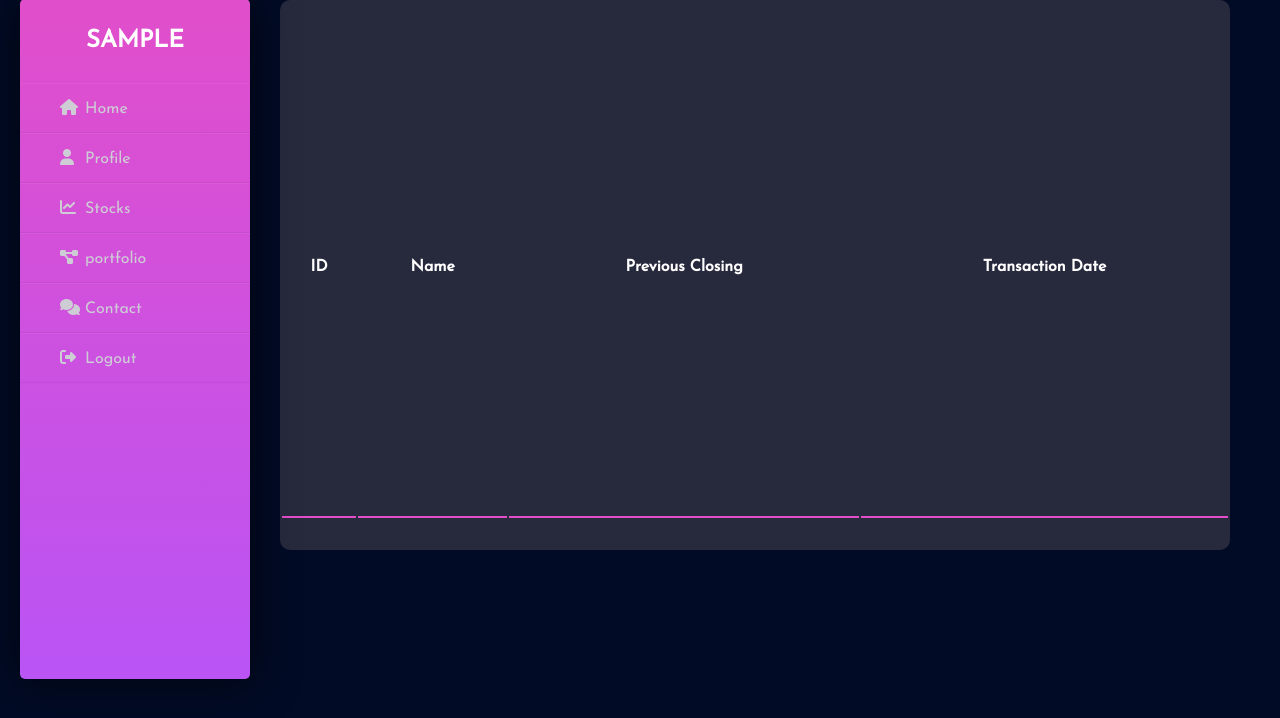
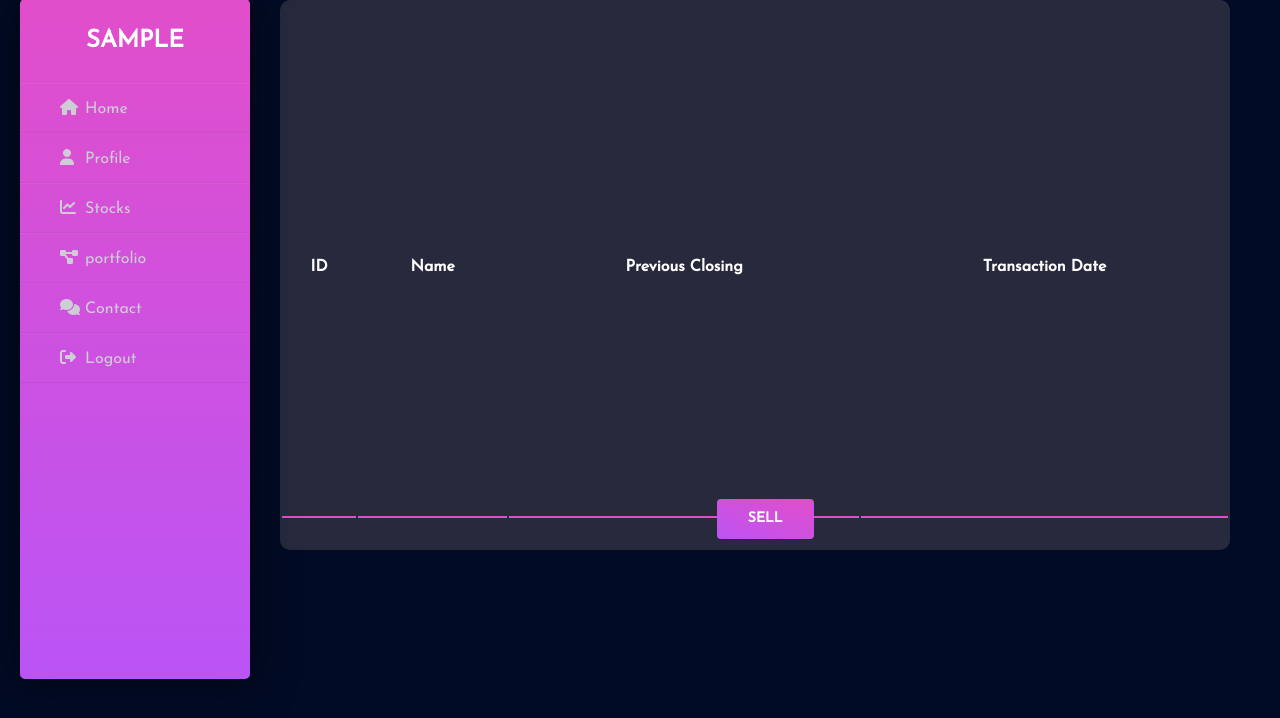
Before and after one commit to unais5/Investfly, a Flask app: page /portfolio in a window 1280 px wide. Shown: the part 58-776 px from the top of the page. Run offline with Flask 2, Linux system fonts and the light colour scheme; the visitor is signed in with stand-in values (Sample User, id 1); data comes from the database, SQL or seed files in the repository; data that the repository does not hold is empty; some libraries are stand-ins or nearby versions.

Commit message:
Portfolio

```diff
--- a/app/Static/css/portfolio.css
+++ b/app/Static/css/portfolio.css
@@ -27,3 +27,39 @@
       padding: 5px;
       border-bottom: 2px solid #e14eca;
     }
+
+    .btn {
+      display: inline-block;
+      margin-left: 170px;
+      font-weight: 600;
+      color: #525f7f;
+      text-align: center;
+      vertical-align: middle;
+      user-select: none;
+      background-color: transparent;
+      border: 1px solid transparent;
+      padding: 10px 30px;
+      font-size: 0.875rem;
+      line-height: 1.35em;
+      border-radius: 0.25rem;
+      transition: color 0.15s ease-in-out, background-color 0.15s ease-in-out, border-color 0.15s ease-in-out, box-shadow 0.15s ease-in-out;
+  }
+
+  .btn-primary {
+    background: #e14eca;
+    background-image: -webkit-linear-gradient(to bottom left, #e14eca, #ba54f5, #e14eca);
+    background-image: -o-linear-gradient(to bottom left, #e14eca, #ba54f5, #e14eca);
+    background-image: -moz-linear-gradient(to bottom left, #e14eca, #ba54f5, #e14eca);
+    background-image: linear-gradient(to bottom left, #e14eca, #ba54f5, #e14eca);
+    background-size: 210% 210%;
+    background-position: top right;
+    background-color: #e14eca;
+    transition: all 0.15s ease;
+    box-shadow: none;
+    color: #ffffff;
+  }
+
+  #myBtn{
+    margin-left: 56%;
+    margin-top: -80px;
+  }
--- a/app/Static/js/sell.js
+++ b/app/Static/js/sell.js
@@ -27,7 +27,7 @@ window.onclick = function(event) {
 // Questions Array
 const questions = [
     { question: 'Enter Share Name' },
-    { question: 'Enter Volume' },
+    { question: 'Enter Volume' ,type: 'number'},
     { question: 'Enter Your Password', type: 'password' }
   ];
 
--- a/app/templates/portfolio.html
+++ b/app/templates/portfolio.html
@@ -3,7 +3,8 @@
 {% block title %}Portfolio{% endblock %}
 
 {% block head %}
-	<link rel= "stylesheet" type= "text/css" href= "{{url_for('static',filename='css/portfolio.css')}}">
+    <link rel= "stylesheet" type= "text/css" href= "{{url_for('static',filename='css/portfolio.css')}}">
+    <link rel= "stylesheet" type= "text/css" href= "{{url_for('static',filename='css/sell.css')}}">
 {% endblock %}
 
 {% block content %}
@@ -24,4 +25,23 @@
       {% endfor %}
    </table>
 </div>
+
+<button id="myBtn" class="btn btn-fill btn-primary">SELL</button>
+  <div id="myModal" class="modal">
+    <div class="modal-content">
+      <div id="form-box">
+        <span class="close">&times;</span>
+          <i id="prev-btn" class="fas fa-arrow-left"></i>
+          <i id="next-btn" class="fas fa-arrow-right"></i>
+            <div id="input-group">
+              <input id="input-field" required>
+              <label id="input-label"></label>
+                <div id="input-progress"></div>
+              </div>
+              <div id="progress-bar"></div>
+      </div>
+    </div>
+  </div>
+
+<script src="{{url_for('static', filename='js/sell.js')}}"></script>
 {% endblock %}
```
